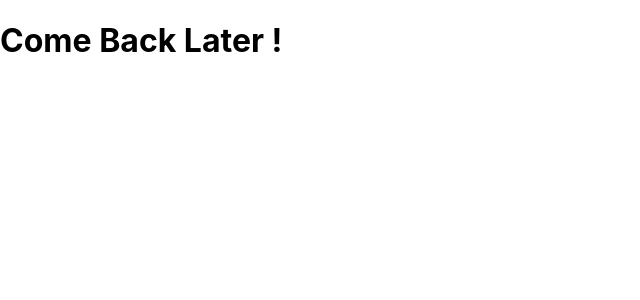
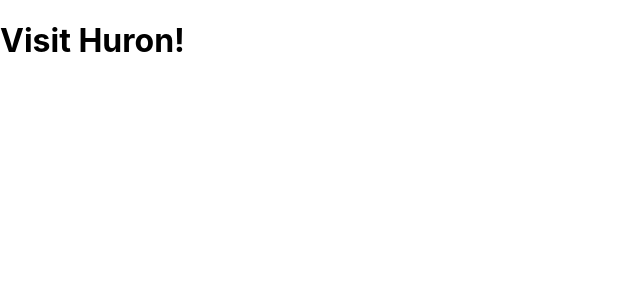
Before and after one commit to DimaBryuhanov/hello-react, a React (Create React App) app: page / in a window 1280 px wide. Shown: the top 300 px of the page, without its empty margins (0-640 px from the left). Built offline with nearby package versions, Linux system fonts and the light colour scheme.

Commit message:
array destructuring

```diff
--- a/src/index.js
+++ b/src/index.js
@@ -35,7 +35,12 @@
   );
 }
 
+//Array destructuring
+const [summer, fall, winter, sprint] = [
+  "summer", "fall", "winter", "spring"
+]
+
 ReactDOM.render(
-  <App season='fall' />,
+  <App season = {summer} />,
   document.getElementById('root')
 );
```
